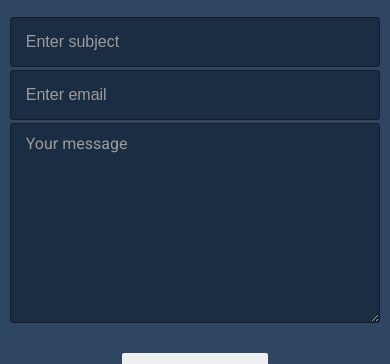
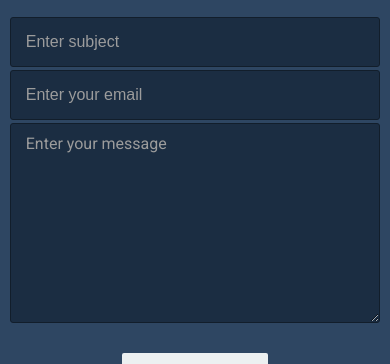
Before and after one commit to jordan1824/portfolio_website, a website built with webpack: page app/index.html in a window 390 px wide. Shown: the part 6251-6615 px from the top of the page. Built offline with nearby package versions, Linux system fonts and the light colour scheme.

Commit message:
Updated form field placeholders

```diff
--- a/app/index.html
+++ b/app/index.html
@@ -204,8 +204,8 @@
       <p class='contact__text'>Fill out the form below to get in contact with me!</p>
       <form class='contact__form'>
         <input class='contact__form-input' id='subject' type="text" name="subject" placeholder="Enter subject">
-        <input class='contact__form-input' id='email' type="email" name="email" placeholder="Enter email">
-        <textarea class='contact__form-textarea' id='text' type="text" name="message" placeholder="Your message"></textarea>
+        <input class='contact__form-input' id='email' type="email" name="email" placeholder="Enter your email">
+        <textarea class='contact__form-textarea' id='text' type="text" name="message" placeholder="Enter your message"></textarea>
         <button class='btn btn--contact' type="submit">Send Message</button>
       </form>
     </div>
```
Also changed, not shown: docs/index.html (+1 -1 lines).
